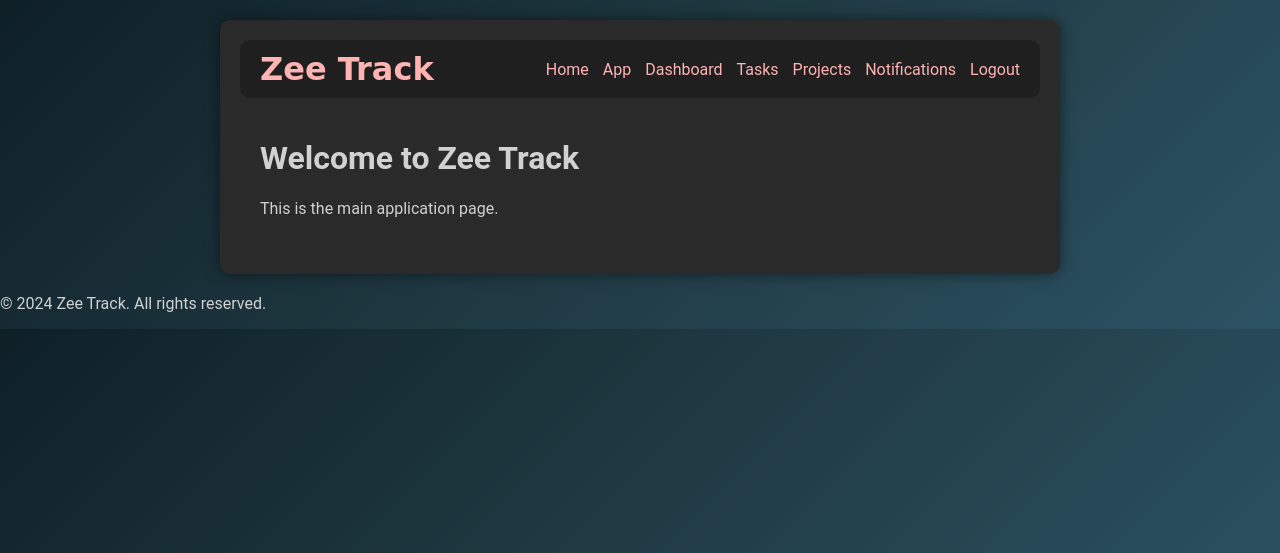
After one commit to ZobaOkafor/Zee_Track, a Flask app: page /app in a window 1280 px wide. The commit adds this page. Shown: the top 553 px of the page. Run offline with Flask 3, Linux system fonts and the light colour scheme; the visitor is signed in with stand-in values (Sample User, id 1).

Commit message:
Some updates

```diff
--- a/routes.py
+++ b/routes.py
@@ -11,6 +11,16 @@ main = Blueprint('main', __name__)
 
 
 @main.route('/')
+def landing_page():
+    return render_template('landing_page.html')
+
+
+@main.route('/app')
+@login_required
+def app_main():
+    return render_template('main_app.html')
+
+
 @main.route('/index')
 @login_required
 def index():
@@ -245,9 +255,4 @@ def calendar():
 
     return render_template('calendar.html', events=events, title='Calendar')
 
-
-@main.route('/')
-def landing_page():
-    return render_template('landing_page.html')
-
 # Other routes for tasks and projects will follow the same structure
--- a/run.py
+++ b/run.py
@@ -5,6 +5,7 @@ from auth import login_manager, load_user
 from routes import main as main_blueprint
 from extensions import db, migrate, login, bcrypt, csrf, socketio
 from config import Config
+
 
 def create_app():
     app = Flask(__name__, static_folder='static')
--- a/static/styles/landing_page.css
+++ b/static/styles/landing_page.css
@@ -2,7 +2,7 @@
 
 /* General styles for body */
 body {
-    font-family: Arial, sans-serif; /* Font family for the entire page */
+    font-family: Roboto, sans-serif; /* Font family for the entire page */
     margin: 0;
     padding: 0;
     background-color: #f4f4f4; /* Light grey background color for the page */
@@ -40,7 +40,7 @@ header nav ul li a {
 }
 
 #cover img {
-    width: 100%; /* Full width for cover image */
+    width: 50%; /* Full width for cover image */
     height: auto; /* Maintain aspect ratio */
 }
 
--- a/templates/base.html
+++ b/templates/base.html
@@ -11,7 +11,9 @@
         <header>
             <h1>Zee Track</h1>
             <nav>
-                <a href="{{ url_for('main.index') }}">Home</a>
+		<a href="{{ url_for('main.landing_page') }}">Home</a>
+		<a href="{{ url_for('main.app_main') }}">App</a>
+		<!-- <a href="{{ url_for('main.index') }}">Home</a> -->
                 {% if current_user.is_authenticated %}
 		    <a href="{{ url_for('main.dashboard') }}">Dashboard</a>
                     <a href="{{ url_for('main.tasks') }}">Tasks</a>
@@ -22,6 +24,7 @@
                     <a href="{{ url_for('main.login') }}">Login</a>
                     <a href="{{ url_for('main.register') }}">Register</a>
                 {% endif %}
+		<!-- <a href="{{ url_for('main.app_main') }}">App</a> -->
             </nav>
         </header>
         <main>
@@ -37,5 +40,8 @@
             {% block content %}{% endblock %}
         </main>
     </div>
+    <footer>
+	<p>&copy; 2024 Zee Track. All rights reserved.</p>
+    </footer>
 </body>
 </html>
--- a/templates/index.html
+++ b/templates/index.html
@@ -1,4 +1,7 @@
 {% extends "base.html" %}
+
+
+{% block title %}Main App - Zee Track{% endblock %}
 
 
 {% block content %}
--- /dev/null
+++ b/templates/main_app.html
@@ -0,0 +1,10 @@
+{% extends "base.html" %}
+
+{% block title %}Zee Track - Main App{% endblock %}
+
+{% block content %}
+    <!-- Main App content -->
+    <h1>Welcome to Zee Track</h1>
+    <p>This is the main application page.</p>
+    <!-- Include other parts of your main app here -->
+{% endblock %}
```
Also changed, not shown: templates/landing_page.html (+14 -29 lines).
